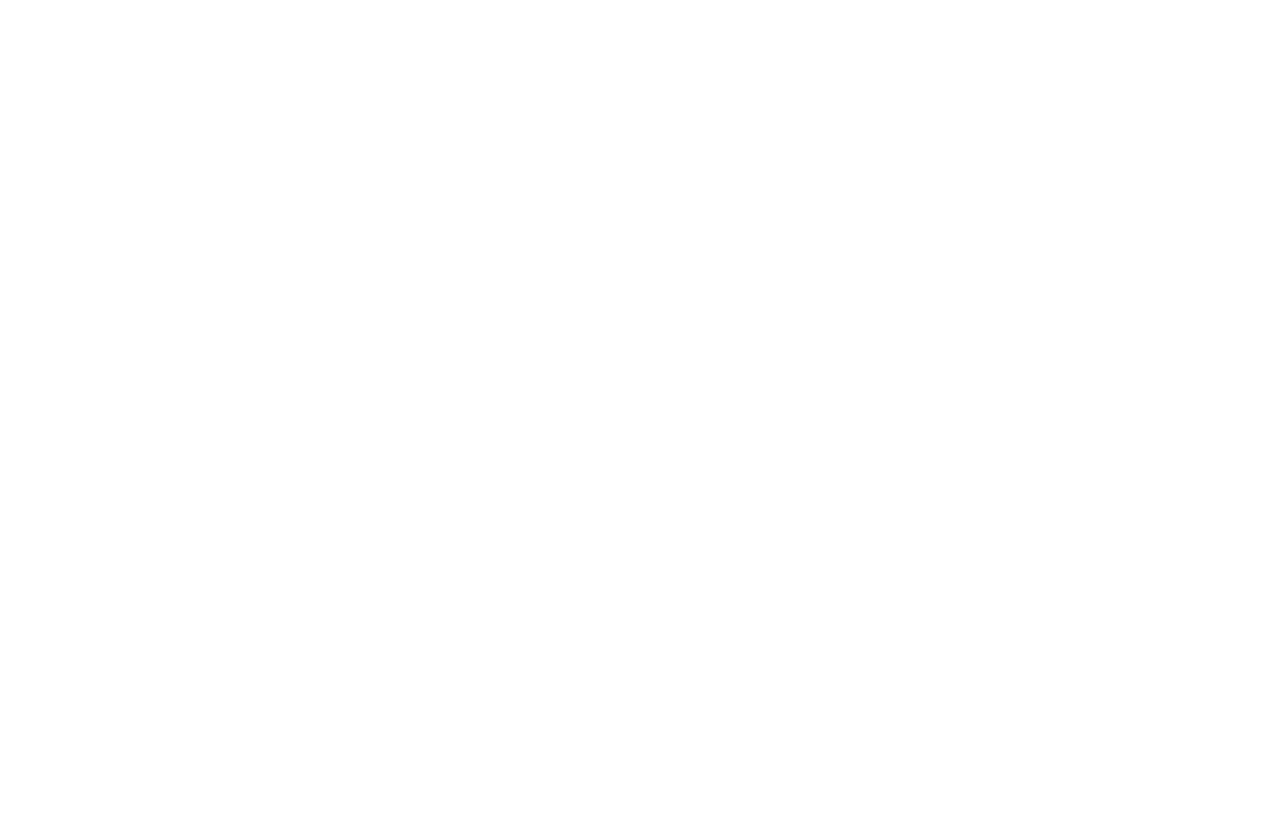
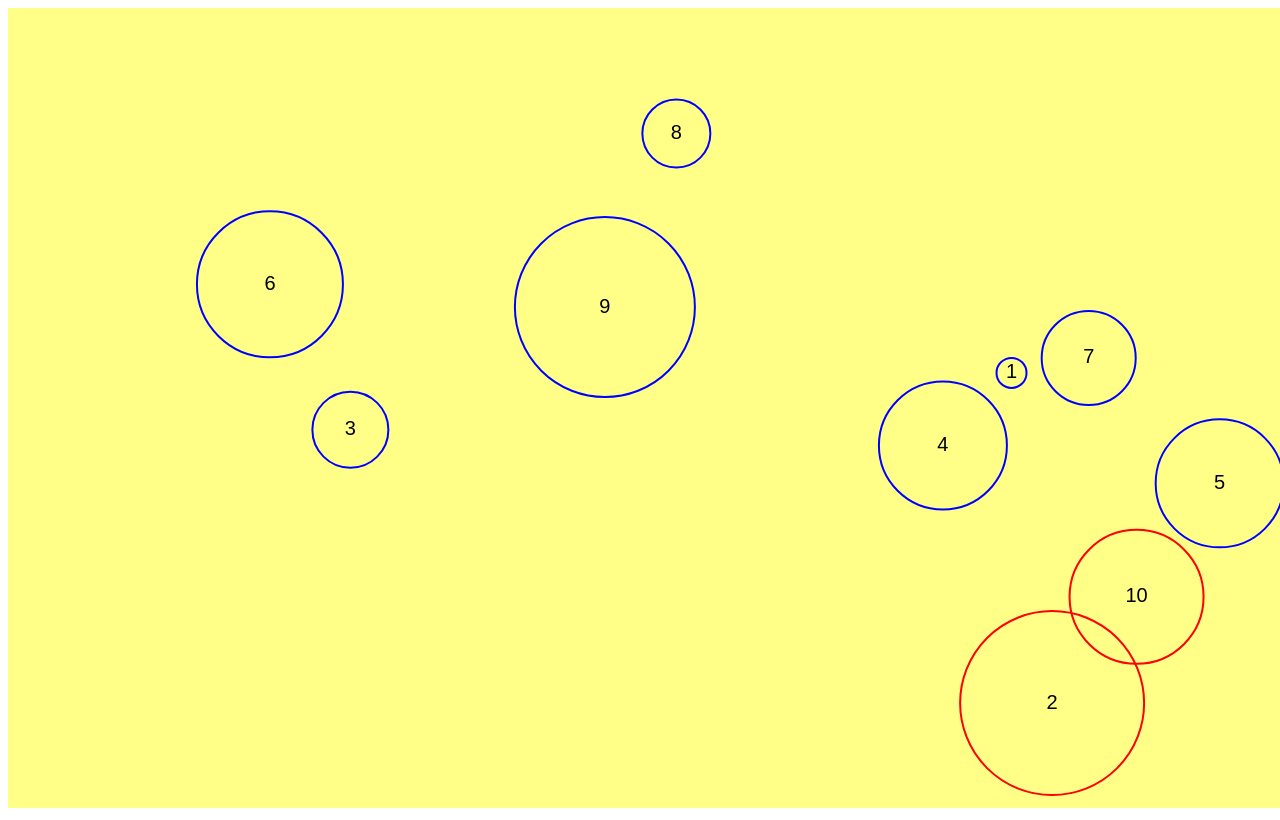
Before and after one commit to Marly-R/app-canvas-collision, a plain HTML site: page index.html in a window 1280 px wide. Drawn offline with Linux system fonts and the light colour scheme.

Commit message:
Update index.html

```diff
--- a/index.html
+++ b/index.html
@@ -8,6 +8,6 @@
 <body>
     <canvas id="canvas"></canvas>
 
-    <script src="main2.js"></script>
+    <script src="main3.js"></script>
 </body>
 </html>
```
